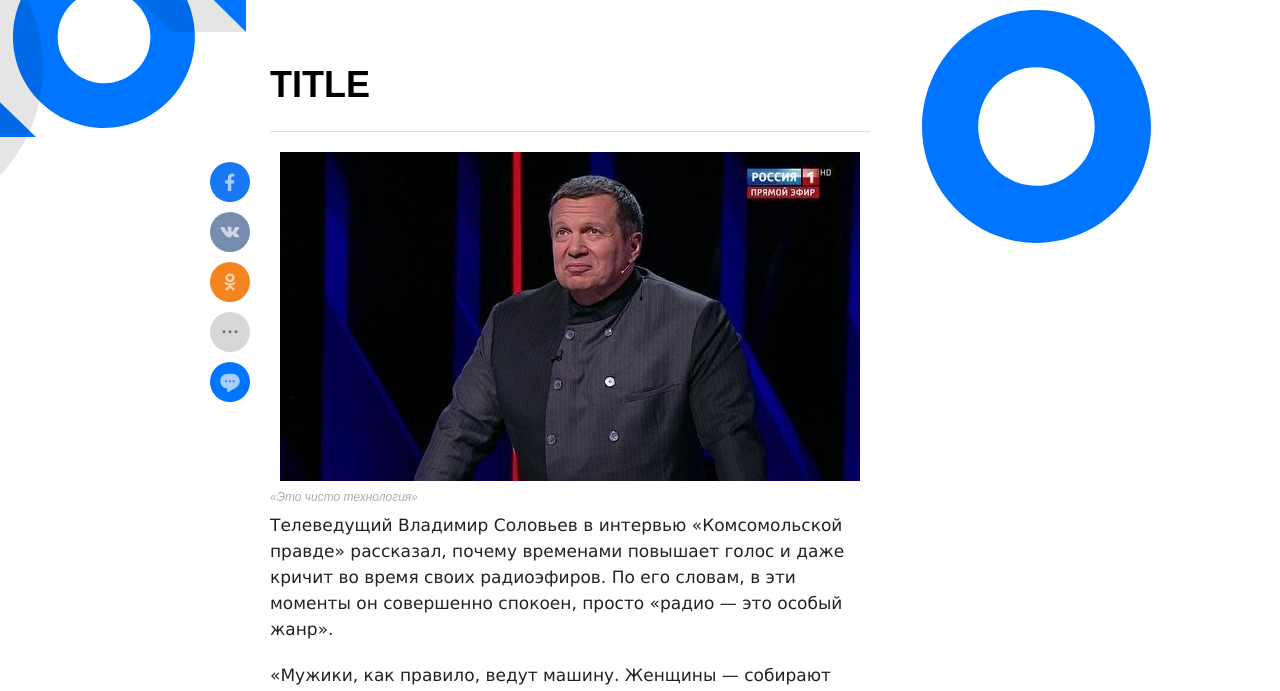
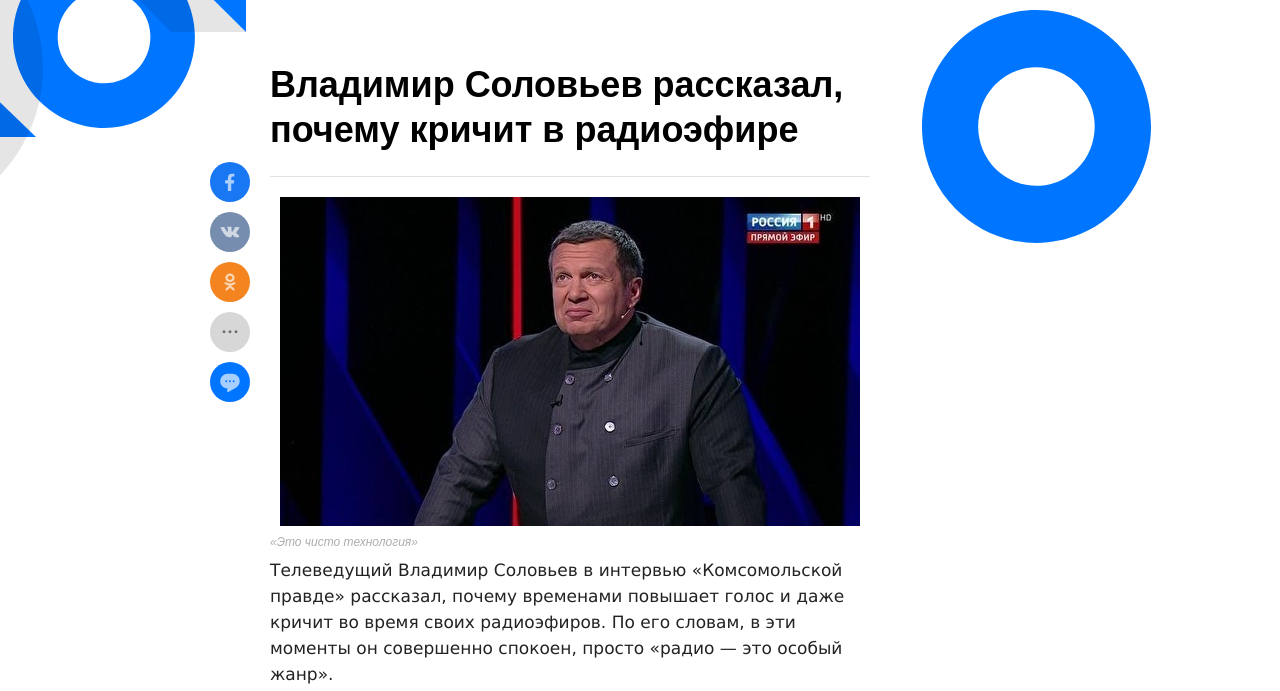
Before and after one commit to j4nvolkov/redesigned-happiness, a plain HTML site: page index.html in a window 1280 px wide. Shown: the part 78-769 px from the top of the page. Drawn offline with Linux system fonts and the light colour scheme; a web font is replaced by a local one.

Commit message:
Update index.html

```diff
--- a/index.html
+++ b/index.html
@@ -2384,7 +2384,7 @@
 											<div class="article m-article m-ria">
 												<div class="layout-article__600-align">
 													<div class="article__header">
-														<h1 class="article__title">TITLE</h1>
+														<h1 class="article__title">Владимир Соловьев рассказал, почему кричит в радиоэфире</h1>
 														<br>
 
 														<div class="article__announce">
```
